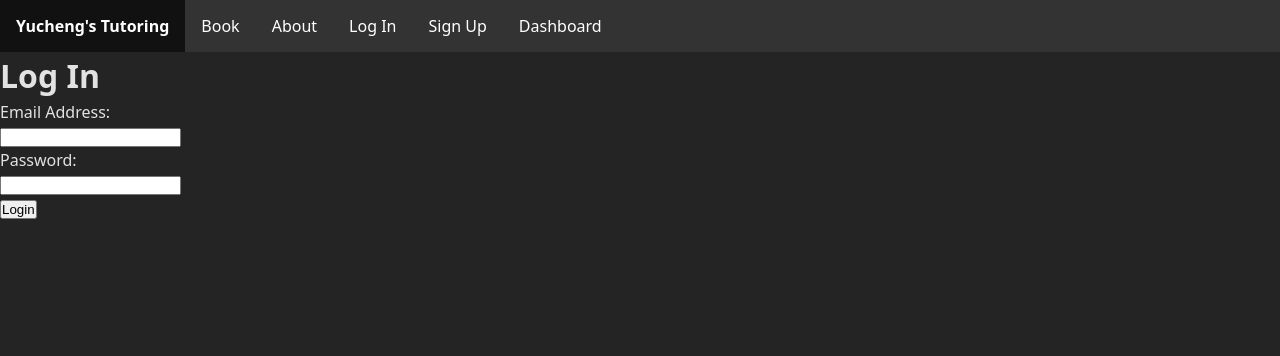
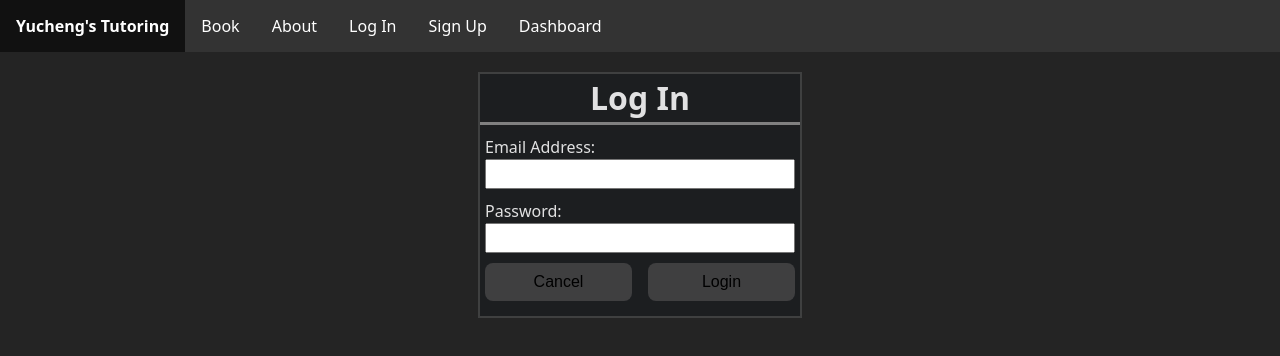
Before and after one commit to BlakeDiaz/tutoring_website, a React (Vite) app in the folder frontend/: page /login in a window 1280 px wide. Shown: the top 356 px of the page. Built offline with nearby package versions, Linux system fonts and the light colour scheme.

Commit message:
Added CSS to LoginForm and RegisterForm

```diff
--- /dev/null
+++ b/frontend/src/LoginForm.css
@@ -0,0 +1,67 @@
+.login-form {
+    margin-left: auto;
+    margin-right: auto;
+    margin-top: 20px;
+    width: 25%;
+    justify-content: start;
+    background-color: rgb(28 30 32);
+    border: 2px solid rgb(63, 64, 64);
+}
+
+.login-form > h1 {
+    text-align: center;
+    border-bottom: 3px solid gray;
+}
+
+.login-form > ul {
+    list-style-type: none;
+}
+
+.login-form > ul > li {
+    margin-top: 10px;
+    margin-bottom: 10px;
+    margin-left: 5px;
+    margin-right: 5px;
+}
+
+.login-input > label {
+    font-style: normal;
+}
+
+.login-input > input {
+    width: 100%;
+    height: 100%;
+    box-sizing: border-box;
+    font-family: "Arial";
+    font-size: 14px;
+    padding: 5px;
+}
+
+.login-input > textarea {
+    width: 100%;
+    height: 100%;
+    box-sizing: border-box;
+    font-family: "Arial";
+    font-size: 14px;
+    padding: 5px;
+}
+
+.login-buttons {
+    display: flex;
+    flex-direction: row;
+    gap: 1rem;
+}
+
+.login-buttons > button {
+    flex: 1 1 50%;
+    border: none;
+    padding: 10px;
+    border-radius: 8px;
+    margin-bottom: 5px;
+    font-size: 16px;
+    background-color: rgb(63, 63, 64);
+}
+
+.login-buttons > button:hover {
+    background-color: gray;
+}
--- a/frontend/src/LoginForm.tsx
+++ b/frontend/src/LoginForm.tsx
@@ -2,6 +2,7 @@ import { useState, type JSX } from "react";
 import SiteNavbar from "./SiteNavbar";
 import { useNavigate, useSearchParams } from "react-router";
 import { getRedirectURL } from "./redirects";
+import "./LoginForm.css";
 
 function LoginForm() {
   const [email, setEmail] = useState("");
@@ -9,6 +10,10 @@ function LoginForm() {
   const [error, setError] = useState("");
   const navigate = useNavigate();
   const [search_params, _setSearchParams] = useSearchParams();
+
+  function doCancelClick(): void {
+    navigate("/");
+  }
 
   function doLoginClick(): void {
     if (email === "" || password === "") {
@@ -52,18 +57,37 @@ function LoginForm() {
   return (
     <div>
       <SiteNavbar />
-      <div>
+      <div className="login-form">
         <h1>Log In</h1>
-        <label htmlFor="email">Email Address:</label>
-        <br />
-        <input type="text" id="email" name="email" required onChange={(evt) => setEmail(evt.target.value)} />
-        <br />
-        <label htmlFor="password">Password:</label>
-        <br />
-        <input type="text" id="password" name="password" required onChange={(evt) => setPassword(evt.target.value)} />
-        <br />
-        <button onClick={doLoginClick}>Login</button>
         {renderError(error)}
+        <ul>
+          <li>
+            <div className="login-input">
+              <label htmlFor="email">Email Address:</label>
+              <br />
+              <input type="text" id="email" name="email" required onChange={(evt) => setEmail(evt.target.value)} />
+            </div>
+          </li>
+          <li>
+            <div className="login-input">
+              <label htmlFor="password">Password:</label>
+              <br />
+              <input
+                type="text"
+                id="password"
+                name="password"
+                required
+                onChange={(evt) => setPassword(evt.target.value)}
+              />
+            </div>
+          </li>
+          <li>
+            <div className="login-buttons">
+              <button onClick={doCancelClick}>Cancel</button>
+              <button onClick={doLoginClick}>Login</button>
+            </div>
+          </li>
+        </ul>
       </div>
     </div>
   );
@@ -75,8 +99,7 @@ const renderError = (error: string): JSX.Element => {
   } else {
     return (
       <>
-        <br />
-        <p>{error}</p>
+        <p className="form-error">{error}</p>
       </>
     );
   }
--- a/frontend/src/RegisterForm.tsx
+++ b/frontend/src/RegisterForm.tsx
@@ -10,6 +10,10 @@ function RegisterForm() {
   const [error, setError] = useState("");
   const navigate = useNavigate();
   const [search_params, _setSearchParams] = useSearchParams();
+
+  function doCancelClick(): void {
+    navigate("/");
+  }
 
   function doRegisterClick(): void {
     if (name === "" || email === "" || password === "") {
@@ -58,22 +62,44 @@ function RegisterForm() {
   return (
     <div>
       <SiteNavbar />
-      <div>
+      <div className="login-form">
         <h1>Sign Up</h1>
+        {renderError(error)}
+        <ul>
+          <li>
+            <div className="login-input">
               <label htmlFor="name">Name:</label>
               <br />
               <input type="text" id="name" name="name" required onChange={(evt) => setName(evt.target.value)} />
-        <br />
+            </div>
+          </li>
+          <li>
+            <div className="login-input">
               <label htmlFor="email">Email Address:</label>
               <br />
               <input type="text" id="email" name="email" required onChange={(evt) => setEmail(evt.target.value)} />
-        <br />
+            </div>
+          </li>
+          <li>
+            <div className="login-input">
               <label htmlFor="password">Password:</label>
               <br />
-        <input type="text" id="password" name="password" required onChange={(evt) => setPassword(evt.target.value)} />
-        <br />
+              <input
+                type="text"
+                id="password"
+                name="password"
+                required
+                onChange={(evt) => setPassword(evt.target.value)}
+              />
+            </div>
+          </li>
+          <li>
+            <div className="login-buttons">
+              <button onClick={doCancelClick}>Cancel</button>
               <button onClick={doRegisterClick}>Register</button>
-        {renderError(error)}
+            </div>
+          </li>
+        </ul>
       </div>
     </div>
   );
@@ -85,8 +111,7 @@ const renderError = (error: string): JSX.Element => {
   } else {
     return (
       <>
-        <br />
-        <p>{error}</p>
+        <p className="form-error">{error}</p>
       </>
     );
   }
--- a/frontend/src/index.css
+++ b/frontend/src/index.css
@@ -30,3 +30,11 @@ html, body {
 a.title {
   font-weight: bold
 }
+
+p.form-error {
+  margin-top: 10px;
+  justify-self: center;
+  background-color: rgb(218, 71, 71);
+  color: white;
+  width: 90%;
+}
```
Lines whose indentation alone changed are shown as unchanged.
